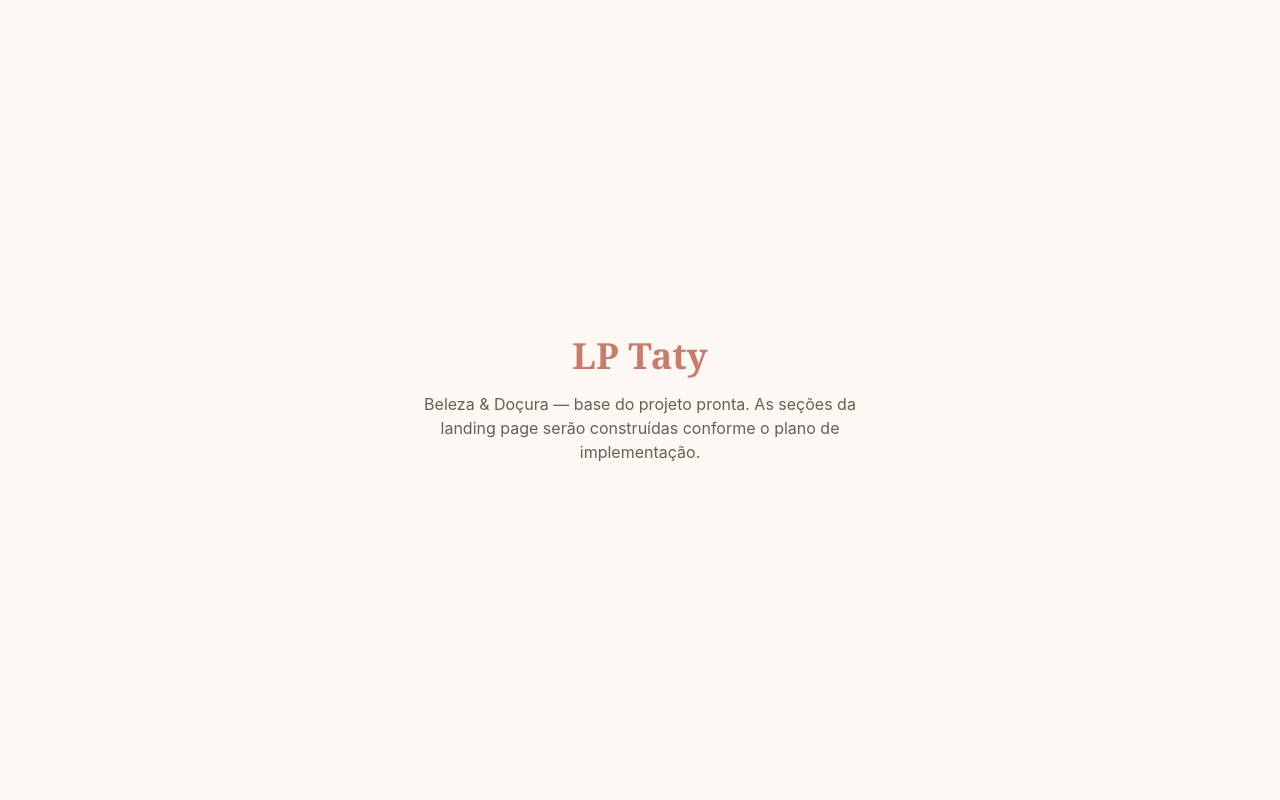
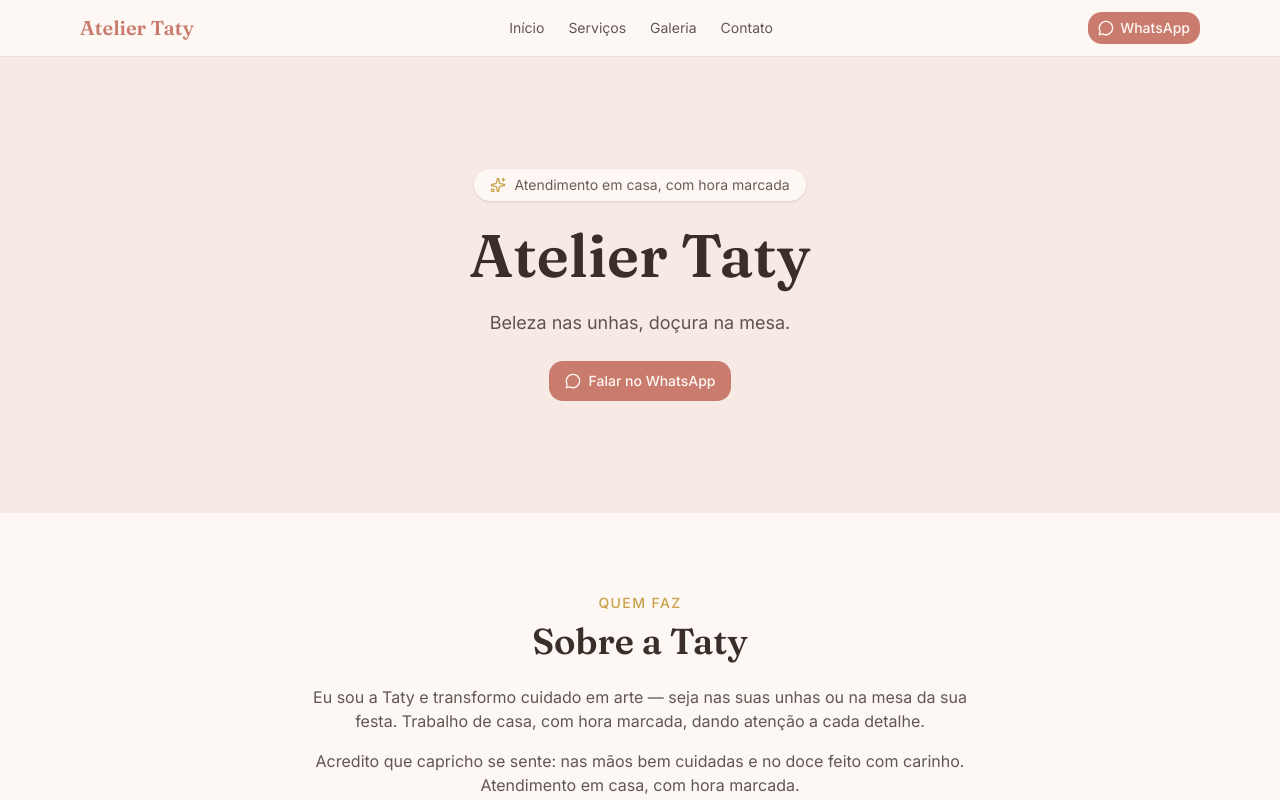
Before and after one commit to leojosants-particular/project-taty, a React (Vite) app: page / in a window 1280 px wide. Shown: the top 800 px of the page. Built offline with nearby package versions, Linux system fonts and the light colour scheme.

Commit message:
feat: compõe a landing page completa + SEO (meta, OG, JSON-LD, fontes)

```diff
--- a/index.html
+++ b/index.html
@@ -2,9 +2,27 @@
 <html lang="en">
   <head>
     <meta charset="UTF-8" />
-    <link rel="icon" type="image/svg+xml" href="/favicon.svg" />
+    <link rel="icon" type="image/svg+xml" href="/vite.svg" />
     <meta name="viewport" content="width=device-width, initial-scale=1.0" />
-    <title>temp-vite</title>
+    <title>Atelier Taty — Manicure, Pedicure e Confeitaria</title>
+    <meta name="description" content="Atelier Taty: manicure, pedicure e doces artesanais com atendimento em casa e hora marcada. Beleza nas unhas, doçura na mesa." />
+    <meta property="og:type" content="website" />
+    <meta property="og:title" content="Atelier Taty — Beleza & Doçura" />
+    <meta property="og:description" content="Manicure, pedicure e confeitaria artesanal. Atendimento em casa, com hora marcada." />
+    <meta property="og:image" content="/og-image.jpg" />
+    <meta name="twitter:card" content="summary_large_image" />
+    <link rel="preconnect" href="https://fonts.googleapis.com" />
+    <link rel="preconnect" href="https://fonts.gstatic.com" crossorigin />
+    <link href="https://fonts.googleapis.com/css2?family=Fraunces:opsz,wght@9..144,500;9..144,600&family=Inter:wght@400;500;600&display=swap" rel="stylesheet" />
+    <script type="application/ld+json">
+      {
+        "@context": "https://schema.org",
+        "@type": "LocalBusiness",
+        "name": "Atelier Taty",
+        "description": "Manicure, pedicure e confeitaria artesanal. Atendimento em casa, com hora marcada.",
+        "openingHours": ["Mo-Fr 09:00-19:00", "Sa 09:00-14:00"]
+      }
+    </script>
   </head>
   <body>
     <div id="root"></div>
--- a/src/App.tsx
+++ b/src/App.tsx
@@ -1,14 +1,30 @@
+import { Header } from "@/components/layout/Header"
+import { Footer } from "@/components/layout/Footer"
+import { Hero } from "@/components/sections/Hero"
+import { Sobre } from "@/components/sections/Sobre"
+import { Universos } from "@/components/sections/Universos"
+import { Galeria } from "@/components/sections/Galeria"
+import { ComoFunciona } from "@/components/sections/ComoFunciona"
+import { Depoimentos } from "@/components/sections/Depoimentos"
+import { Contato } from "@/components/sections/Contato"
+import { ScrollToTop } from "@/components/shared/ScrollToTop"
+
 function App() {
   return (
-    <main className="flex min-h-svh flex-col items-center justify-center gap-4 p-8 text-center">
-      <h1 className="font-serif text-4xl font-semibold text-primary">
-        LP Taty
-      </h1>
-      <p className="max-w-md text-muted-foreground">
-        Beleza & Doçura — base do projeto pronta. As seções da landing page
-        serão construídas conforme o plano de implementação.
-      </p>
-    </main>
+    <>
+      <Header />
+      <main>
+        <Hero />
+        <Sobre />
+        <Universos />
+        <Galeria />
+        <ComoFunciona />
+        <Depoimentos />
+        <Contato />
+      </main>
+      <Footer />
+      <ScrollToTop />
+    </>
   )
 }
 
```
Also changed, not shown: 2 other files (tests, documents, lock files or other folders).
